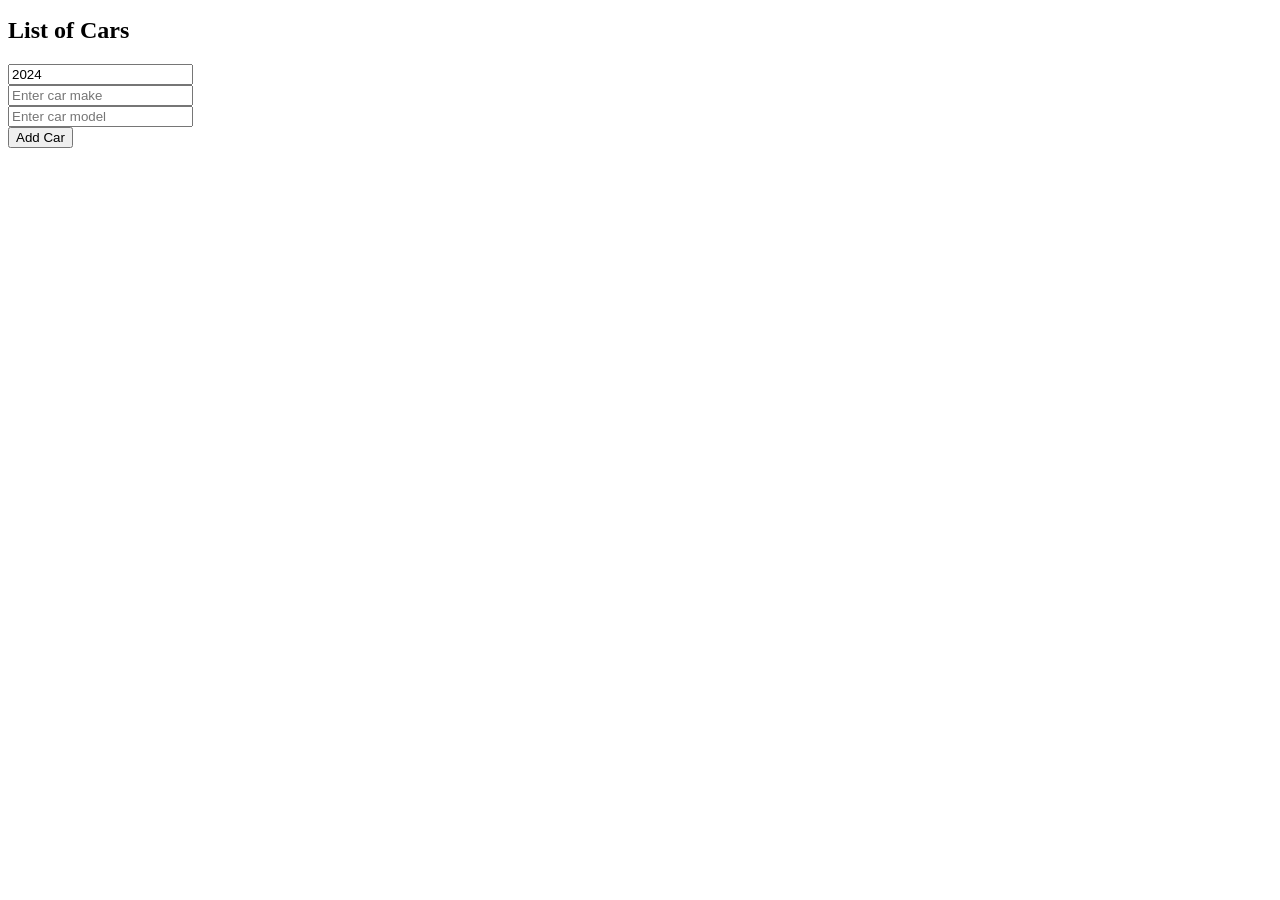
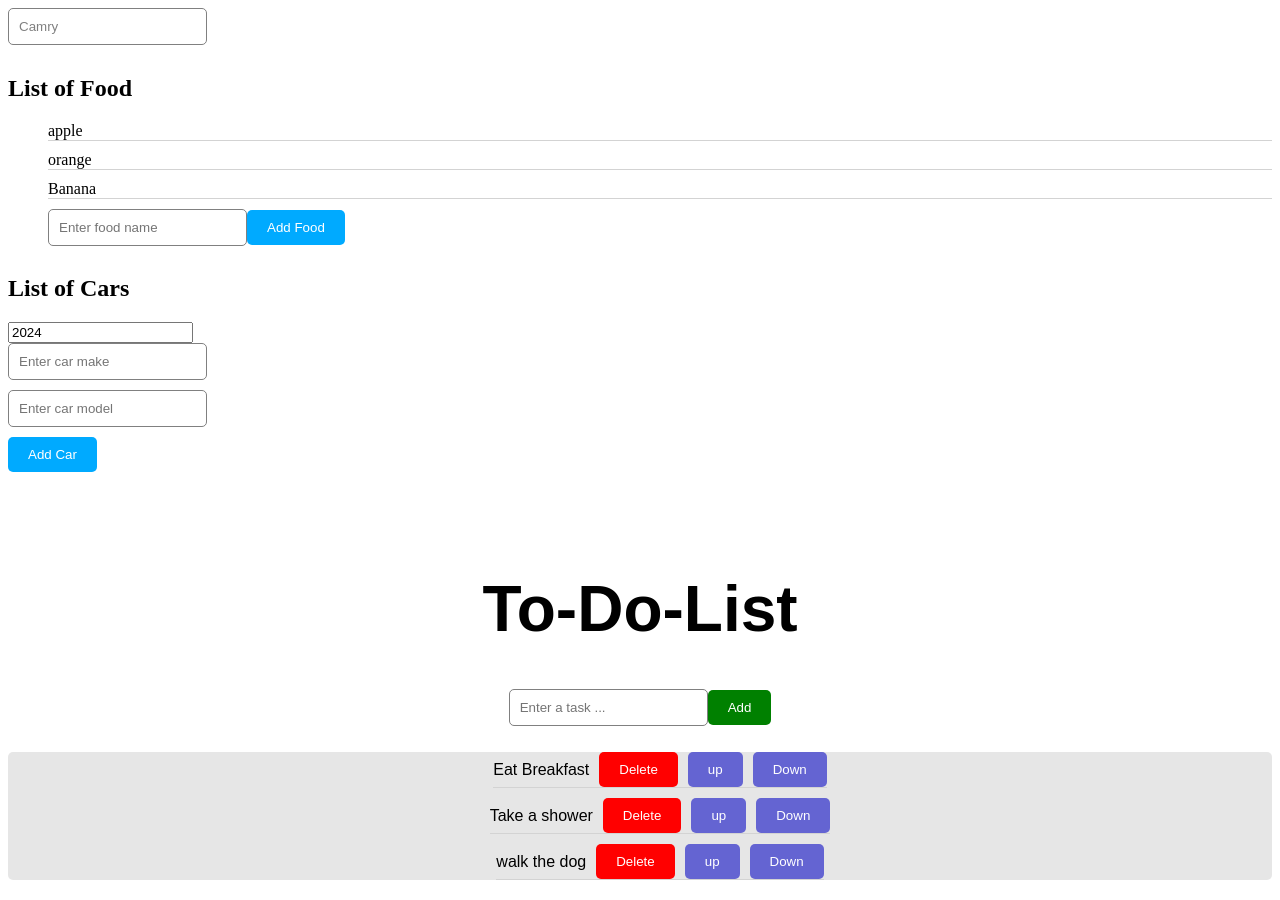
Before and after one commit to itsjohnuser/ReactLearning, a React (Vite) app: page / in a window 1280 px wide. Shown: the part 1413-2313 px from the top of the page. Before the commit the page ends 1569 px from the top, so only its background shows below. Built offline with nearby package versions, Linux system fonts and the light colour scheme.

Commit message:
To-Do-List

```diff
--- a/src/App.jsx
+++ b/src/App.jsx
@@ -58,6 +58,7 @@
 import ColorPicker from './ColorPicker';
 import Component from './Component';
 import Component3 from './Component3';
+import ToDoList from './ToDoList';
 function App() {
   return (
     <>
@@ -68,6 +69,7 @@
       <ColorPicker />
       <Component />
       <Component3/>
+      <ToDoList />
 
     </>
   );
--- /dev/null
+++ b/src/ToDoList.jsx
@@ -0,0 +1,73 @@
+import React, {useState} from "react";
+
+function ToDoList(){
+  const [tasks,setTasks] = useState(["Eat Breakfast", "Take a shower", "walk the dog"]);
+  const [newTask,setNewTask] = useState([]);
+
+  const handleInputChange = (e)=>{
+    setNewTask(e.target.value);
+
+
+
+
+
+  }
+  function addTask(){
+    if(newTask.trim() === ""){
+      alert("Please enter a task");
+      return;
+    }
+    setTasks(t=>[...t,newTask]);
+    setNewTask("");
+  }
+
+  function deleteTask(index){
+    const updatedTask = tasks.filter((Element,i)=> i !==index);
+    setTasks(updatedTask);
+
+  }
+  function moveTaskUp(index){
+    if(index > 0){
+      const updatedTasks = [...tasks];
+      [updatedTasks[index],updatedTasks[index-1]] =
+      [updatedTasks[index-1],updatedTasks[index]]
+      setTasks(updatedTasks);
+    }
+
+
+  }
+  function moveTaskDown(index){
+    if(index < tasks.length-1){
+      const updatedTasks = [...tasks];
+      [updatedTasks[index],updatedTasks[index+1]] =
+      [updatedTasks[index+1],updatedTasks[index]]
+      setTasks(updatedTasks);
+    }
+
+  }
+
+  return(<>
+  <div className="to-do-list">
+    <h1>To-Do-List</h1>
+    <div>
+      <input type="text" placeholder="Enter a task ..." value={newTask} onChange={handleInputChange}/>
+      <button className="add-button" onClick={addTask}>Add</button>
+    </div>
+
+    <ol>
+      {tasks.map((tasks,index) =>
+      <li key={index}>
+        <span className="text">{tasks}</span>
+        <button className="Delete-button" onClick={()=>deleteTask(index)}>Delete</button>
+        <button className="Move-button" onClick={()=>moveTaskUp(index)}>up</button>
+        <button className="Down-button" onClick={()=>moveTaskDown(index)}>Down</button>
+      </li>
+      )}
+
+    </ol>
+  </div>
+
+  </>)
+
+}
+export default ToDoList;
--- a/src/index.css
+++ b/src/index.css
@@ -134,3 +134,74 @@
   transition: background-color 0.1s ease-in-out;
 
 }
+
+.to-do-list{
+  font-family: Arial, Helvetica, sans-serif;
+  text-align: center;
+  margin-top: 100px;
+}
+h1{
+  font-size: 4rem;
+}
+button{
+  background-color: hsl(200,100%,50%);
+  color: rgb(255, 255, 255);
+  padding: 10px 20px;
+  border-radius: 5px;
+  border: none;
+  cursor: pointer;
+  transition: background-color 0.5 ease;
+}
+.add-button{
+  background-color: green;
+}
+.Delete-button{
+  background-color: red;
+}
+.Delete-button:hover{
+  background-color: darkred;
+}
+.Move-button{
+  background-color: rgb(100, 100, 210);
+}
+.Down-button{
+  background-color:rgb(100, 100, 210);
+}
+input[type="text"]{
+  padding: 10px;
+  margin-bottom: 10px;
+  border-radius: 5px;
+  border: 1px solid gray;
+  color: gray;
+}
+ol{
+
+justify-items: center;
+  font-family: Arial, Helvetica, sans-serif;
+
+  background-color: rgb(230, 230, 230);
+  border-radius: 5px;
+
+  margin-bottom: 20px;
+
+}
+li{
+  list-style-type: none;
+  margin-bottom: 10px;
+  display: flex;
+  align-items: center;
+  border-bottom: 1px solid lightgray;
+
+
+
+}
+text{
+  flex: 1;
+
+}
+.Delete-button, .Move-button,.Down-button{
+  margin-left: 10px;
+  cursor: pointer;
+  transition: background-color 0.5 ease;
+
+}
```
